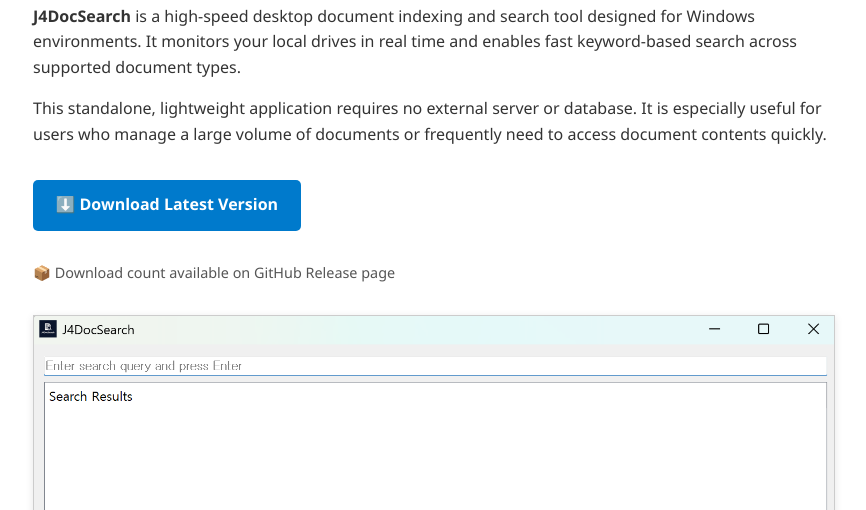
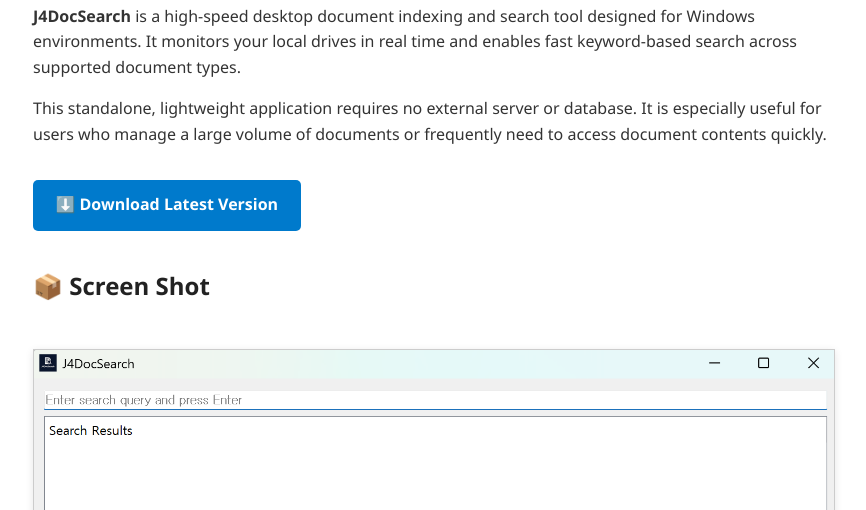
Before and after one commit to j4docsearch/j4docsearch.github.io, a plain HTML site: page index.html in a window 1280 px wide. Shown: the part 290-800 px from the top of the page, without its empty margins (207-1073 px from the left). Drawn offline with Linux system fonts and the light colour scheme.

Commit message:
Update index.html

```diff
--- a/index.html
+++ b/index.html
@@ -66,7 +66,7 @@
   <a href="https://github.com/j4docsearch/j4docsearch/releases/latest" class="download-button" target="_blank">
     ⬇️ Download Latest Version
   </a>
-  <p class="download-info">📦 Download count available on GitHub Release page</p>
+  <h2>📦 Screen Shot<h2>
 
   <img src="screenshot.png" alt="J4DocSearch Screenshot" class="screenshot" />
 
```
